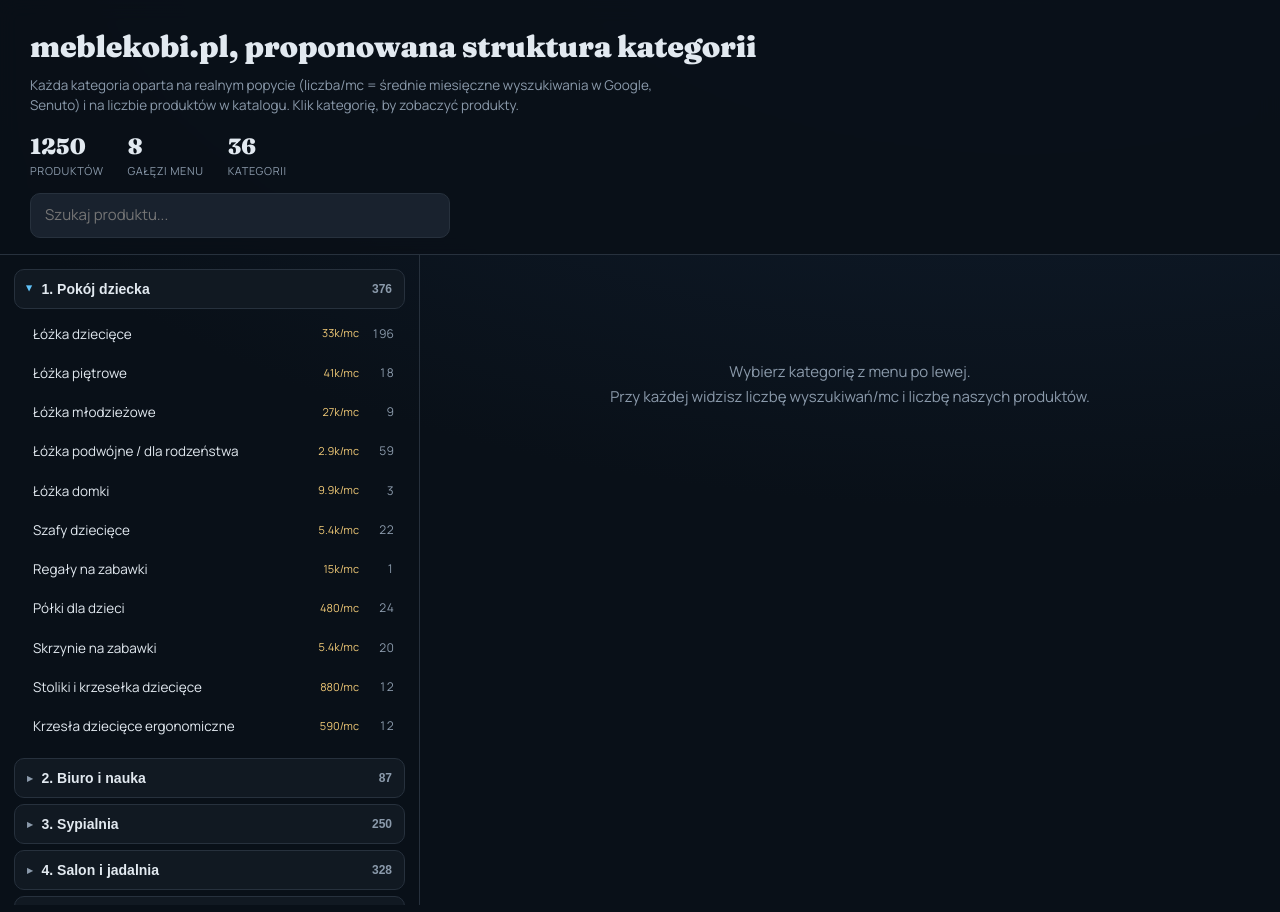
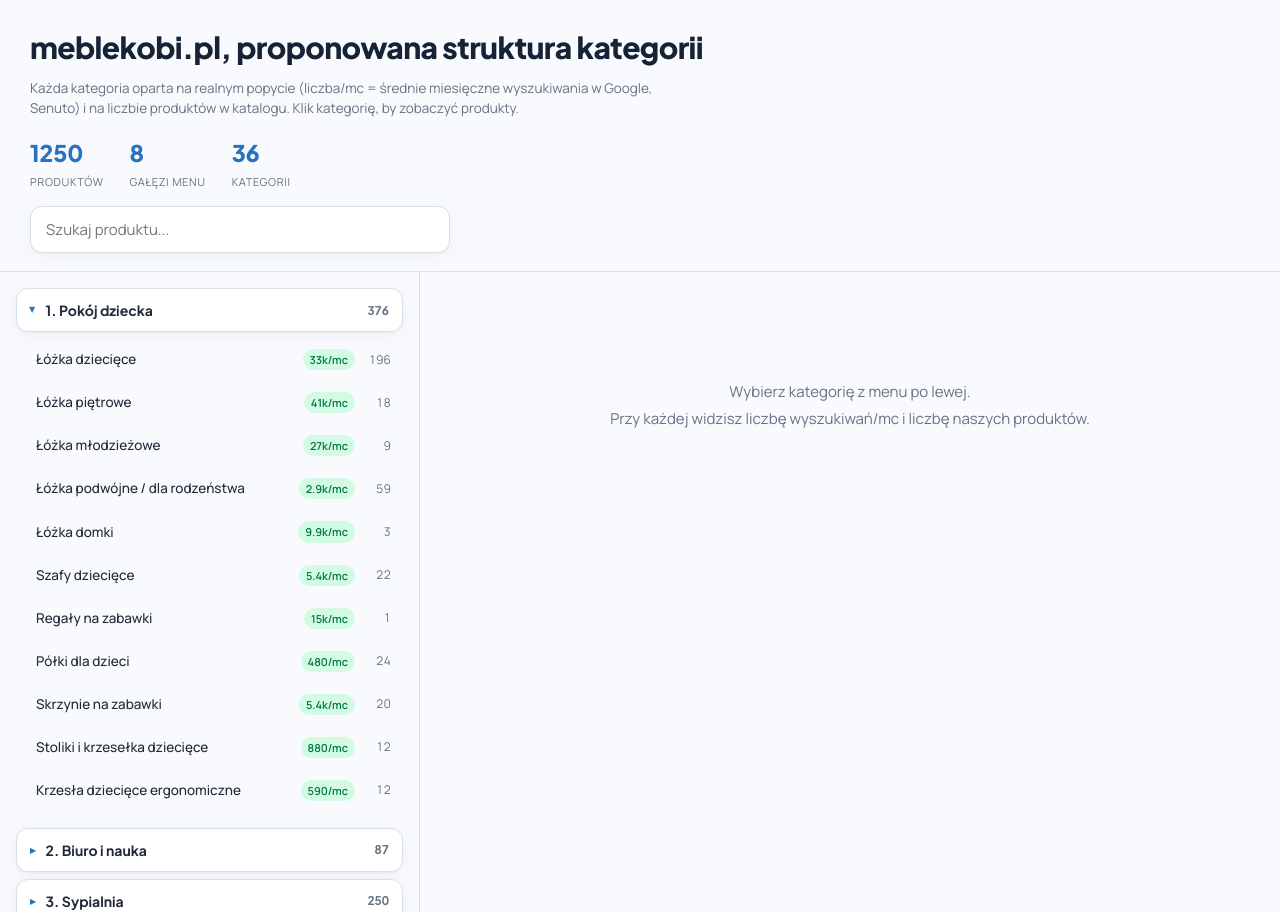
Before and after one commit to SiwsON1/menu-kob, a website: page index.html in a window 1280 px wide. Drawn offline with Linux system fonts and the light colour scheme.

Commit message:
Strona w stylu KOBI: jasny motyw, niebieski akcent, brand meblekobi

```diff
--- a/_build-site.mjs
+++ b/_build-site.mjs
@@ -86,27 +86,27 @@ for(const [bi,br] of T.entries()){
 const html=`<!doctype html><html lang="pl"><head><meta charset="utf-8"><meta name="viewport" content="width=device-width,initial-scale=1">
 <title>meblekobi.pl — proponowana struktura kategorii</title>
 <link rel="preconnect" href="https://fonts.googleapis.com"><link rel="preconnect" href="https://fonts.gstatic.com" crossorigin>
-<link href="https://fonts.googleapis.com/css2?family=Fraunces:opsz,wght@9..144,400;9..144,600;9..144,900&family=Manrope:wght@400;500;600;700&display=swap" rel="stylesheet">
+<link href="https://fonts.googleapis.com/css2?family=Plus+Jakarta+Sans:wght@500;600;700;800&family=Manrope:wght@400;500;600;700&display=swap" rel="stylesheet">
 <style>
-:root{--bg:oklch(0.17 0.02 250);--panel:oklch(0.21 0.022 250);--panel2:oklch(0.25 0.026 255);--line:oklch(0.31 0.025 250);--ink:oklch(0.93 0.012 250);--mut:oklch(0.68 0.03 250);--acc:oklch(0.78 0.12 235);--acc2:oklch(0.85 0.11 85)}
-*{box-sizing:border-box}body{margin:0;background:radial-gradient(1200px 600px at 80% -10%,oklch(0.24 0.04 255),transparent),var(--bg);color:var(--ink);font-family:Manrope,system-ui,sans-serif;font-size:15px;line-height:1.5}
-header{padding:24px 30px 16px;border-bottom:1px solid var(--line);position:sticky;top:0;background:oklch(0.17 0.02 250/.9);backdrop-filter:blur(10px);z-index:5}
-h1{font-family:Fraunces,serif;font-weight:900;font-size:clamp(22px,2.4vw,30px);margin:0;letter-spacing:-.01em}
-.sub{color:var(--mut);margin-top:6px;font-size:13.5px;max-width:80ch}
-.stats{display:flex;gap:24px;margin-top:14px;flex-wrap:wrap}.stat b{font-family:Fraunces,serif;font-size:22px}.stat span{color:var(--mut);font-size:11px;text-transform:uppercase;letter-spacing:.06em;display:block}
-.search{margin-top:14px}.search input{width:100%;max-width:420px;padding:10px 14px;border-radius:10px;border:1px solid var(--line);background:var(--panel2);color:var(--ink);font:inherit}
+:root{--bg:oklch(0.985 0.004 255);--panel:#ffffff;--panel2:oklch(0.965 0.008 255);--line:oklch(0.9 0.012 255);--ink:oklch(0.28 0.03 260);--mut:oklch(0.55 0.03 260);--acc:oklch(0.55 0.14 252);--acc-soft:oklch(0.95 0.04 252);--hot:oklch(0.5 0.13 160);--hot-soft:oklch(0.95 0.05 160);--shadow:0 1px 2px oklch(0.5 0.05 260/.06),0 4px 16px oklch(0.5 0.05 260/.06)}
+*{box-sizing:border-box}body{margin:0;background:var(--bg);color:var(--ink);font-family:Manrope,system-ui,sans-serif;font-size:15px;line-height:1.55}
+header{padding:24px 30px 18px;border-bottom:1px solid var(--line);position:sticky;top:0;background:oklch(0.985 0.004 255/.92);backdrop-filter:blur(10px);z-index:5}
+h1{font-family:'Plus Jakarta Sans',sans-serif;font-weight:800;font-size:clamp(22px,2.4vw,30px);margin:0;letter-spacing:-.02em;color:oklch(0.25 0.04 260)}
+.sub{color:var(--mut);margin-top:7px;font-size:13.5px;max-width:80ch}
+.stats{display:flex;gap:26px;margin-top:16px;flex-wrap:wrap}.stat b{font-family:'Plus Jakarta Sans',sans-serif;font-size:23px;font-weight:800;color:var(--acc)}.stat span{color:var(--mut);font-size:11px;text-transform:uppercase;letter-spacing:.06em;display:block;margin-top:2px}
+.search{margin-top:16px}.search input{width:100%;max-width:420px;padding:11px 15px;border-radius:12px;border:1px solid var(--line);background:#fff;color:var(--ink);font:inherit;box-shadow:var(--shadow)}.search input:focus{outline:none;border-color:var(--acc)}
 .wrap{display:grid;grid-template-columns:minmax(330px,420px) 1fr}
-.side{border-right:1px solid var(--line);padding:14px;overflow:auto;max-height:calc(100vh - 150px);position:sticky;top:150px}
-.branch{margin-bottom:6px}.bh{width:100%;display:flex;align-items:center;gap:9px;background:var(--panel);border:1px solid var(--line);color:var(--ink);padding:11px 12px;border-radius:10px;cursor:pointer;text-align:left;font-weight:700;font-size:14px}
-.bh:hover{background:var(--panel2)}.chev{transition:.2s;color:var(--mut);font-size:11px}.branch.open .chev{transform:rotate(90deg);color:var(--acc)}.bn{flex:1}.bc{font-size:12px;color:var(--mut)}
-.cats{display:none;padding:6px 0 6px 8px}.branch.open .cats{display:block}
-.cat{width:100%;display:flex;justify-content:space-between;align-items:center;gap:8px;background:transparent;border:1px solid transparent;border-radius:8px;color:var(--ink);padding:8px 10px;cursor:pointer;text-align:left;font:inherit;font-size:13.5px;margin-bottom:1px}
-.cat:hover{background:var(--panel2);border-color:var(--line)}.cat.active{background:oklch(0.78 0.12 235/.14);border-color:oklch(0.78 0.12 235/.4)}.cn{flex:1}.cm{display:flex;gap:9px;align-items:center}.cv{font-size:11px;color:var(--acc2)}.cc{font-size:12px;color:var(--mut);min-width:26px;text-align:right;font-variant-numeric:tabular-nums}
-.main{padding:24px 30px;overflow:auto;max-height:calc(100vh - 150px)}.empty{color:var(--mut);text-align:center;margin-top:80px;line-height:1.7}
-.crumb{font-family:Fraunces,serif;font-size:25px;font-weight:600;margin:0 0 6px}.cmeta{margin-bottom:16px}.pill{display:inline-block;background:var(--panel2);border:1px solid var(--line);padding:3px 10px;border-radius:20px;margin:0 7px 6px 0;font-size:12px}.pill.hot{color:var(--acc2);border-color:oklch(0.85 0.11 85/.3)}
-.chips{display:flex;flex-wrap:wrap;gap:7px;margin-bottom:18px}.chip{background:var(--panel);border:1px solid var(--line);color:var(--ink);padding:7px 12px;border-radius:24px;cursor:pointer;font:inherit;font-size:13px;display:inline-flex;gap:6px;align-items:center}.chip:hover{background:var(--panel2)}.chip.active{background:oklch(0.78 0.12 235/.16);border-color:oklch(0.78 0.12 235/.5)}.chip .cv{color:var(--acc2);font-size:11px}.chip b{font-variant-numeric:tabular-nums}
-.plist{display:grid;grid-template-columns:repeat(auto-fill,minmax(290px,1fr));gap:9px}
-.pcard{background:var(--panel);border:1px solid var(--line);border-radius:10px;padding:11px 14px;font-size:13px;text-decoration:none;color:var(--ink);display:block}.pcard:hover{border-color:var(--acc);background:var(--panel2)}.pn{font-weight:600}.pu{color:var(--mut);font-size:11px;margin-top:3px;word-break:break-all}
+.side{border-right:1px solid var(--line);padding:16px;overflow:auto;max-height:calc(100vh - 160px);position:sticky;top:160px}
+.branch{margin-bottom:7px}.bh{width:100%;display:flex;align-items:center;gap:10px;background:var(--panel);border:1px solid var(--line);color:var(--ink);padding:12px 13px;border-radius:12px;cursor:pointer;text-align:left;font-family:'Plus Jakarta Sans',sans-serif;font-weight:700;font-size:14px;box-shadow:var(--shadow);transition:border-color .15s}
+.bh:hover{border-color:var(--acc)}.chev{transition:.2s;color:var(--acc);font-size:11px}.branch.open .chev{transform:rotate(90deg)}.bn{flex:1}.bc{font-size:12px;color:var(--mut);font-variant-numeric:tabular-nums}
+.cats{display:none;padding:7px 0 8px 8px}.branch.open .cats{display:block}
+.cat{width:100%;display:flex;justify-content:space-between;align-items:center;gap:8px;background:transparent;border:1px solid transparent;border-radius:10px;color:var(--ink);padding:9px 11px;cursor:pointer;text-align:left;font:inherit;font-size:13.5px;margin-bottom:2px}
+.cat:hover{background:var(--panel2)}.cat.active{background:var(--acc-soft);border-color:var(--acc)}.cn{flex:1;font-weight:500}.cm{display:flex;gap:10px;align-items:center}.cv{font-size:11px;color:var(--hot);font-weight:600;background:var(--hot-soft);padding:2px 7px;border-radius:20px;white-space:nowrap}.cc{font-size:12px;color:var(--mut);min-width:26px;text-align:right;font-variant-numeric:tabular-nums}
+.main{padding:26px 32px;overflow:auto;max-height:calc(100vh - 160px)}.empty{color:var(--mut);text-align:center;margin-top:80px;line-height:1.8}
+.crumb{font-family:'Plus Jakarta Sans',sans-serif;font-size:26px;font-weight:800;margin:0 0 8px;letter-spacing:-.02em;color:oklch(0.25 0.04 260)}.cmeta{margin-bottom:18px}.pill{display:inline-block;background:#fff;border:1px solid var(--line);padding:4px 11px;border-radius:20px;margin:0 7px 6px 0;font-size:12px;box-shadow:var(--shadow)}.pill.hot{color:var(--hot);border-color:var(--hot);font-weight:600}
+.chips{display:flex;flex-wrap:wrap;gap:8px;margin-bottom:20px}.chip{background:#fff;border:1px solid var(--line);color:var(--ink);padding:8px 13px;border-radius:24px;cursor:pointer;font:inherit;font-size:13px;display:inline-flex;gap:7px;align-items:center;box-shadow:var(--shadow)}.chip:hover{border-color:var(--acc)}.chip.active{background:var(--acc);border-color:var(--acc);color:#fff}.chip.active .cv{color:oklch(0.92 0.05 252)}.chip .cv{color:var(--hot);font-size:11px}.chip b{font-variant-numeric:tabular-nums}
+.plist{display:grid;grid-template-columns:repeat(auto-fill,minmax(290px,1fr));gap:11px}
+.pcard{background:var(--panel);border:1px solid var(--line);border-radius:12px;padding:13px 15px;font-size:13px;text-decoration:none;color:var(--ink);display:block;box-shadow:var(--shadow);transition:transform .12s,border-color .12s}.pcard:hover{border-color:var(--acc);transform:translateY(-2px)}.pn{font-weight:600}.pu{color:var(--mut);font-size:11px;margin-top:3px;word-break:break-all}
 @media(max-width:860px){.wrap{grid-template-columns:1fr}.side{position:static;max-height:none;border-right:0;border-bottom:1px solid var(--line)}.main{max-height:none}}
 </style></head><body>
 <header><h1>meblekobi.pl, proponowana struktura kategorii</h1>
--- a/index.html
+++ b/index.html
@@ -1,27 +1,27 @@
 <!doctype html><html lang="pl"><head><meta charset="utf-8"><meta name="viewport" content="width=device-width,initial-scale=1">
 <title>meblekobi.pl — proponowana struktura kategorii</title>
 <link rel="preconnect" href="https://fonts.googleapis.com"><link rel="preconnect" href="https://fonts.gstatic.com" crossorigin>
-<link href="https://fonts.googleapis.com/css2?family=Fraunces:opsz,wght@9..144,400;9..144,600;9..144,900&family=Manrope:wght@400;500;600;700&display=swap" rel="stylesheet">
+<link href="https://fonts.googleapis.com/css2?family=Plus+Jakarta+Sans:wght@500;600;700;800&family=Manrope:wght@400;500;600;700&display=swap" rel="stylesheet">
 <style>
-:root{--bg:oklch(0.17 0.02 250);--panel:oklch(0.21 0.022 250);--panel2:oklch(0.25 0.026 255);--line:oklch(0.31 0.025 250);--ink:oklch(0.93 0.012 250);--mut:oklch(0.68 0.03 250);--acc:oklch(0.78 0.12 235);--acc2:oklch(0.85 0.11 85)}
-*{box-sizing:border-box}body{margin:0;background:radial-gradient(1200px 600px at 80% -10%,oklch(0.24 0.04 255),transparent),var(--bg);color:var(--ink);font-family:Manrope,system-ui,sans-serif;font-size:15px;line-height:1.5}
-header{padding:24px 30px 16px;border-bottom:1px solid var(--line);position:sticky;top:0;background:oklch(0.17 0.02 250/.9);backdrop-filter:blur(10px);z-index:5}
-h1{font-family:Fraunces,serif;font-weight:900;font-size:clamp(22px,2.4vw,30px);margin:0;letter-spacing:-.01em}
-.sub{color:var(--mut);margin-top:6px;font-size:13.5px;max-width:80ch}
-.stats{display:flex;gap:24px;margin-top:14px;flex-wrap:wrap}.stat b{font-family:Fraunces,serif;font-size:22px}.stat span{color:var(--mut);font-size:11px;text-transform:uppercase;letter-spacing:.06em;display:block}
-.search{margin-top:14px}.search input{width:100%;max-width:420px;padding:10px 14px;border-radius:10px;border:1px solid var(--line);background:var(--panel2);color:var(--ink);font:inherit}
+:root{--bg:oklch(0.985 0.004 255);--panel:#ffffff;--panel2:oklch(0.965 0.008 255);--line:oklch(0.9 0.012 255);--ink:oklch(0.28 0.03 260);--mut:oklch(0.55 0.03 260);--acc:oklch(0.55 0.14 252);--acc-soft:oklch(0.95 0.04 252);--hot:oklch(0.5 0.13 160);--hot-soft:oklch(0.95 0.05 160);--shadow:0 1px 2px oklch(0.5 0.05 260/.06),0 4px 16px oklch(0.5 0.05 260/.06)}
+*{box-sizing:border-box}body{margin:0;background:var(--bg);color:var(--ink);font-family:Manrope,system-ui,sans-serif;font-size:15px;line-height:1.55}
+header{padding:24px 30px 18px;border-bottom:1px solid var(--line);position:sticky;top:0;background:oklch(0.985 0.004 255/.92);backdrop-filter:blur(10px);z-index:5}
+h1{font-family:'Plus Jakarta Sans',sans-serif;font-weight:800;font-size:clamp(22px,2.4vw,30px);margin:0;letter-spacing:-.02em;color:oklch(0.25 0.04 260)}
+.sub{color:var(--mut);margin-top:7px;font-size:13.5px;max-width:80ch}
+.stats{display:flex;gap:26px;margin-top:16px;flex-wrap:wrap}.stat b{font-family:'Plus Jakarta Sans',sans-serif;font-size:23px;font-weight:800;color:var(--acc)}.stat span{color:var(--mut);font-size:11px;text-transform:uppercase;letter-spacing:.06em;display:block;margin-top:2px}
+.search{margin-top:16px}.search input{width:100%;max-width:420px;padding:11px 15px;border-radius:12px;border:1px solid var(--line);background:#fff;color:var(--ink);font:inherit;box-shadow:var(--shadow)}.search input:focus{outline:none;border-color:var(--acc)}
 .wrap{display:grid;grid-template-columns:minmax(330px,420px) 1fr}
-.side{border-right:1px solid var(--line);padding:14px;overflow:auto;max-height:calc(100vh - 150px);position:sticky;top:150px}
-.branch{margin-bottom:6px}.bh{width:100%;display:flex;align-items:center;gap:9px;background:var(--panel);border:1px solid var(--line);color:var(--ink);padding:11px 12px;border-radius:10px;cursor:pointer;text-align:left;font-weight:700;font-size:14px}
-.bh:hover{background:var(--panel2)}.chev{transition:.2s;color:var(--mut);font-size:11px}.branch.open .chev{transform:rotate(90deg);color:var(--acc)}.bn{flex:1}.bc{font-size:12px;color:var(--mut)}
-.cats{display:none;padding:6px 0 6px 8px}.branch.open .cats{display:block}
-.cat{width:100%;display:flex;justify-content:space-between;align-items:center;gap:8px;background:transparent;border:1px solid transparent;border-radius:8px;color:var(--ink);padding:8px 10px;cursor:pointer;text-align:left;font:inherit;font-size:13.5px;margin-bottom:1px}
-.cat:hover{background:var(--panel2);border-color:var(--line)}.cat.active{background:oklch(0.78 0.12 235/.14);border-color:oklch(0.78 0.12 235/.4)}.cn{flex:1}.cm{display:flex;gap:9px;align-items:center}.cv{font-size:11px;color:var(--acc2)}.cc{font-size:12px;color:var(--mut);min-width:26px;text-align:right;font-variant-numeric:tabular-nums}
-.main{padding:24px 30px;overflow:auto;max-height:calc(100vh - 150px)}.empty{color:var(--mut);text-align:center;margin-top:80px;line-height:1.7}
-.crumb{font-family:Fraunces,serif;font-size:25px;font-weight:600;margin:0 0 6px}.cmeta{margin-bottom:16px}.pill{display:inline-block;background:var(--panel2);border:1px solid var(--line);padding:3px 10px;border-radius:20px;margin:0 7px 6px 0;font-size:12px}.pill.hot{color:var(--acc2);border-color:oklch(0.85 0.11 85/.3)}
-.chips{display:flex;flex-wrap:wrap;gap:7px;margin-bottom:18px}.chip{background:var(--panel);border:1px solid var(--line);color:var(--ink);padding:7px 12px;border-radius:24px;cursor:pointer;font:inherit;font-size:13px;display:inline-flex;gap:6px;align-items:center}.chip:hover{background:var(--panel2)}.chip.active{background:oklch(0.78 0.12 235/.16);border-color:oklch(0.78 0.12 235/.5)}.chip .cv{color:var(--acc2);font-size:11px}.chip b{font-variant-numeric:tabular-nums}
-.plist{display:grid;grid-template-columns:repeat(auto-fill,minmax(290px,1fr));gap:9px}
-.pcard{background:var(--panel);border:1px solid var(--line);border-radius:10px;padding:11px 14px;font-size:13px;text-decoration:none;color:var(--ink);display:block}.pcard:hover{border-color:var(--acc);background:var(--panel2)}.pn{font-weight:600}.pu{color:var(--mut);font-size:11px;margin-top:3px;word-break:break-all}
+.side{border-right:1px solid var(--line);padding:16px;overflow:auto;max-height:calc(100vh - 160px);position:sticky;top:160px}
+.branch{margin-bottom:7px}.bh{width:100%;display:flex;align-items:center;gap:10px;background:var(--panel);border:1px solid var(--line);color:var(--ink);padding:12px 13px;border-radius:12px;cursor:pointer;text-align:left;font-family:'Plus Jakarta Sans',sans-serif;font-weight:700;font-size:14px;box-shadow:var(--shadow);transition:border-color .15s}
+.bh:hover{border-color:var(--acc)}.chev{transition:.2s;color:var(--acc);font-size:11px}.branch.open .chev{transform:rotate(90deg)}.bn{flex:1}.bc{font-size:12px;color:var(--mut);font-variant-numeric:tabular-nums}
+.cats{display:none;padding:7px 0 8px 8px}.branch.open .cats{display:block}
+.cat{width:100%;display:flex;justify-content:space-between;align-items:center;gap:8px;background:transparent;border:1px solid transparent;border-radius:10px;color:var(--ink);padding:9px 11px;cursor:pointer;text-align:left;font:inherit;font-size:13.5px;margin-bottom:2px}
+.cat:hover{background:var(--panel2)}.cat.active{background:var(--acc-soft);border-color:var(--acc)}.cn{flex:1;font-weight:500}.cm{display:flex;gap:10px;align-items:center}.cv{font-size:11px;color:var(--hot);font-weight:600;background:var(--hot-soft);padding:2px 7px;border-radius:20px;white-space:nowrap}.cc{font-size:12px;color:var(--mut);min-width:26px;text-align:right;font-variant-numeric:tabular-nums}
+.main{padding:26px 32px;overflow:auto;max-height:calc(100vh - 160px)}.empty{color:var(--mut);text-align:center;margin-top:80px;line-height:1.8}
+.crumb{font-family:'Plus Jakarta Sans',sans-serif;font-size:26px;font-weight:800;margin:0 0 8px;letter-spacing:-.02em;color:oklch(0.25 0.04 260)}.cmeta{margin-bottom:18px}.pill{display:inline-block;background:#fff;border:1px solid var(--line);padding:4px 11px;border-radius:20px;margin:0 7px 6px 0;font-size:12px;box-shadow:var(--shadow)}.pill.hot{color:var(--hot);border-color:var(--hot);font-weight:600}
+.chips{display:flex;flex-wrap:wrap;gap:8px;margin-bottom:20px}.chip{background:#fff;border:1px solid var(--line);color:var(--ink);padding:8px 13px;border-radius:24px;cursor:pointer;font:inherit;font-size:13px;display:inline-flex;gap:7px;align-items:center;box-shadow:var(--shadow)}.chip:hover{border-color:var(--acc)}.chip.active{background:var(--acc);border-color:var(--acc);color:#fff}.chip.active .cv{color:oklch(0.92 0.05 252)}.chip .cv{color:var(--hot);font-size:11px}.chip b{font-variant-numeric:tabular-nums}
+.plist{display:grid;grid-template-columns:repeat(auto-fill,minmax(290px,1fr));gap:11px}
+.pcard{background:var(--panel);border:1px solid var(--line);border-radius:12px;padding:13px 15px;font-size:13px;text-decoration:none;color:var(--ink);display:block;box-shadow:var(--shadow);transition:transform .12s,border-color .12s}.pcard:hover{border-color:var(--acc);transform:translateY(-2px)}.pn{font-weight:600}.pu{color:var(--mut);font-size:11px;margin-top:3px;word-break:break-all}
 @media(max-width:860px){.wrap{grid-template-columns:1fr}.side{position:static;max-height:none;border-right:0;border-bottom:1px solid var(--line)}.main{max-height:none}}
 </style></head><body>
 <header><h1>meblekobi.pl, proponowana struktura kategorii</h1>
```
